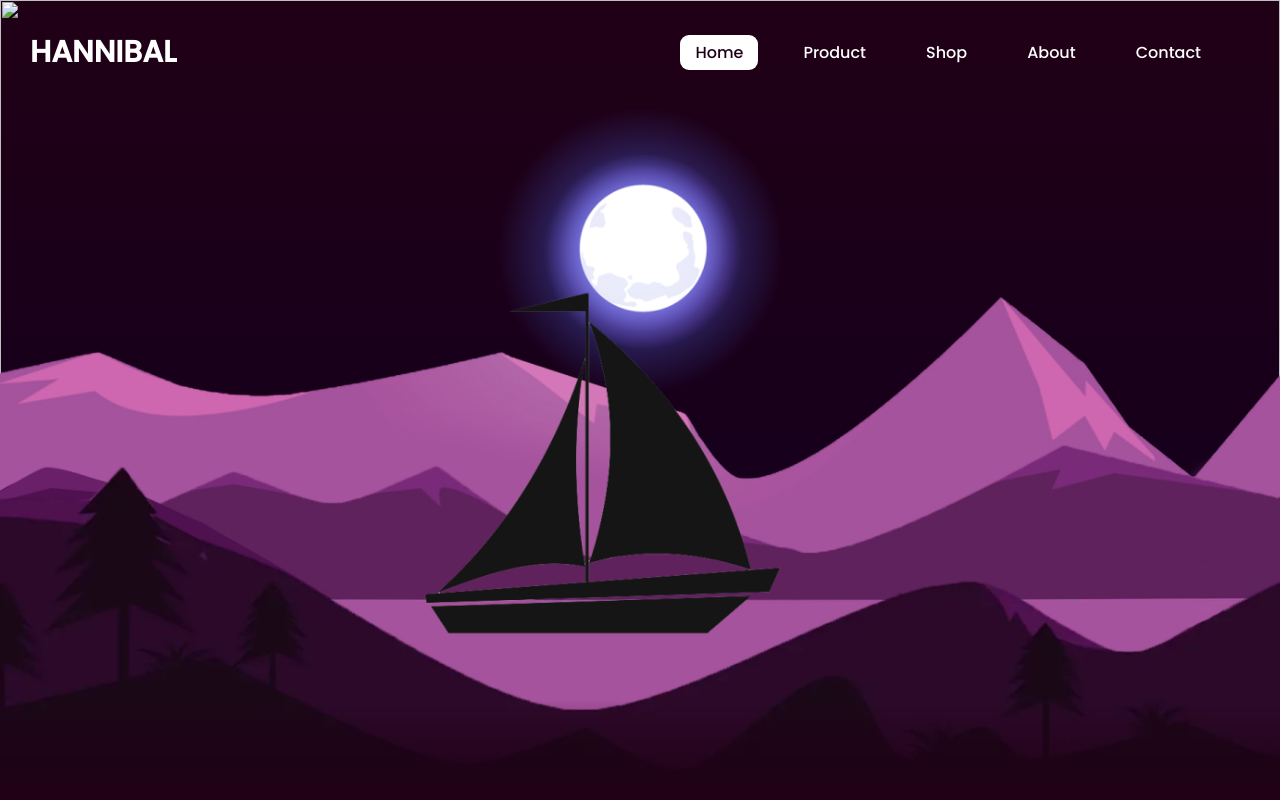
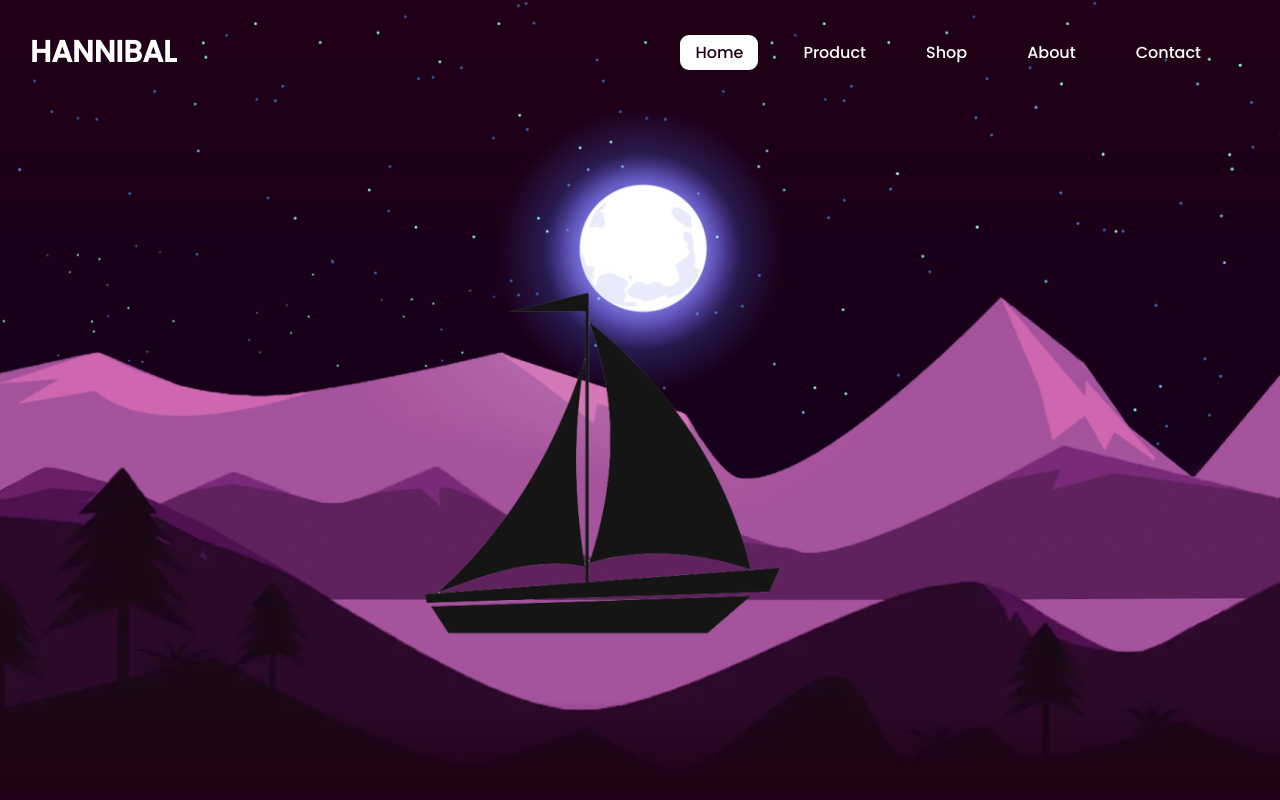
Before and after one commit to iBlameHannibal/MoonSite, a plain HTML site: page index.html in a window 1280 px wide. Shown: the top 800 px of the page. Drawn offline with Linux system fonts and the light colour scheme.

Commit message:
Update index.html

```diff
--- a/index.html
+++ b/index.html
@@ -23,7 +23,7 @@
 </header>
 
 <section class="main">
-    <img src="/stars1.webp" alt="" id="stars">
+    <img src="/images/stars1.webp" alt="" id="stars">
    <h2 class="maede">Hannibal</h2>
     <img src="/images/moon2.webp" alt="" id="moon">
     <img src="/images/mountains3.webp" alt="" id="mountines3">
```
